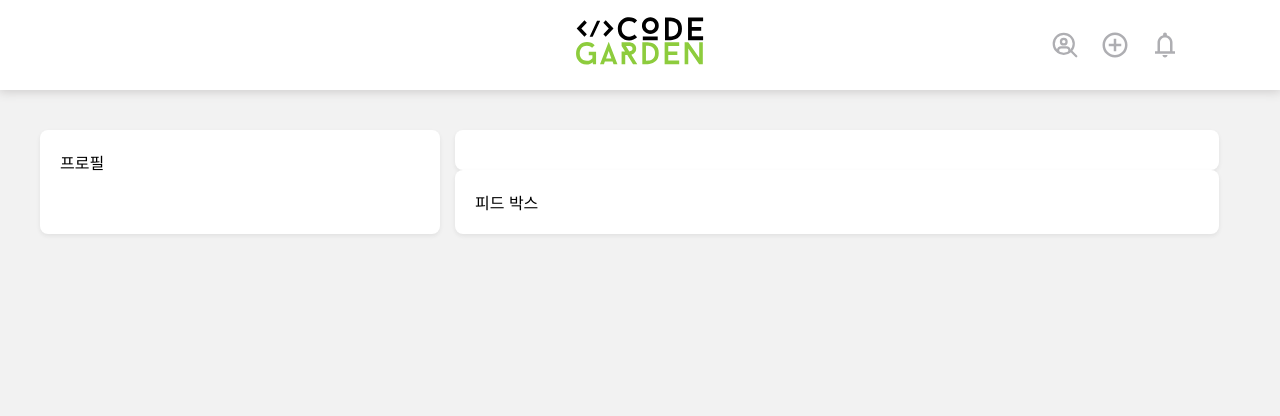
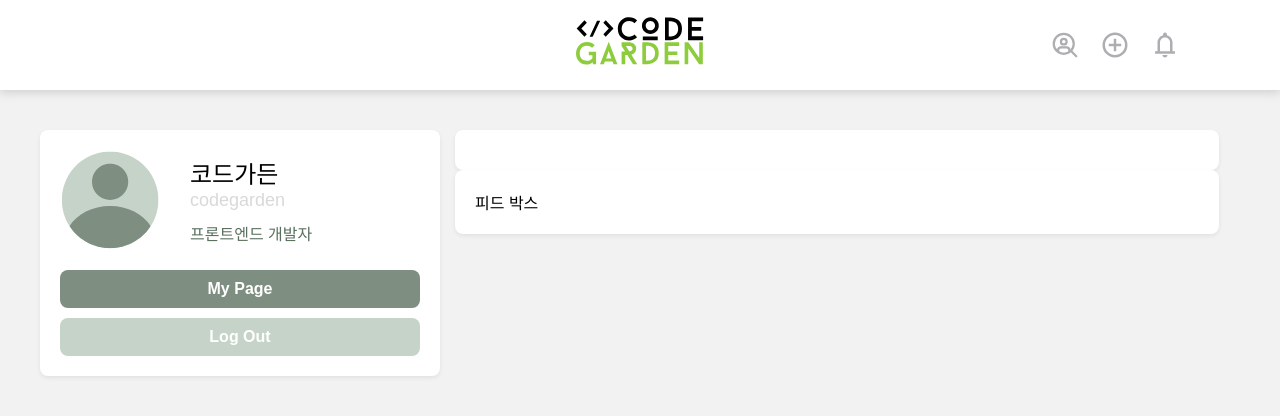
Before and after one commit to dldpdnjs21/MiniProject_codegarden, a React (Create React App) app: page /main in a window 1280 px wide. Shown: the top 416 px of the page. Built offline with nearby package versions, Linux system fonts and the light colour scheme.

Commit message:
feat: 프로필 영역 레이아웃 구현

```diff
--- a/src/components/ProfileBox.jsx
+++ b/src/components/ProfileBox.jsx
@@ -1,6 +1,46 @@
+import { useNavigate } from "react-router-dom";
 import style from "./css/ProfileBox.module.css";
+import profileImg from "./img/default_profile.svg";
 const ProfileBox = () => {
-  return <div className={style.profileContainer}>프로필</div>;
+  const navigate = useNavigate();
+  const handleClickMypage = () => {
+    navigate("/mypage");
+  };
+
+  const handleClickLogout = () => {
+    console.log("logout 버튼 클릭");
+  };
+
+  return (
+    <div className={style.profileContainer}>
+      <div className={style.contents}>
+        <div className={style.profileWrap}>
+          <img src={profileImg} className={style.profileImg} />
+          <div>
+            <div className={style.nickname}>코드가든</div>
+            <div className={style.id}>codegarden</div>
+            <div className={style.field}>프론트엔드 개발자</div>
+          </div>
+        </div>
+        <div>
+          <button
+            className={`${style.mypage} ${style.btn}`}
+            onClick={handleClickMypage}
+          >
+            My Page
+          </button>
+        </div>
+        <div>
+          <button
+            className={`${style.logout} ${style.btn}`}
+            onClick={handleClickLogout}
+          >
+            Log Out
+          </button>
+        </div>
+      </div>
+    </div>
+  );
 };
 
 export default ProfileBox;
--- a/src/components/css/Header.module.css
+++ b/src/components/css/Header.module.css
@@ -19,6 +19,7 @@
 /* 로고 이미지 스타일 */
 .logoImg {
   height: 80px;
+  cursor: pointer;
 }
 
 /* 메뉴 아이콘 컨테이너 */
--- a/src/components/css/ProfileBox.module.css
+++ b/src/components/css/ProfileBox.module.css
@@ -7,3 +7,51 @@
   box-shadow: 0 2px 4px rgba(34, 34, 34, 0.08);
   padding: 20px;
 }
+
+.contents {
+  display: flex;
+  flex-direction: column;
+  row-gap: 10px;
+}
+
+.profileWrap {
+  display: flex;
+  flex-direction: row;
+  column-gap: 30px;
+  align-items: center;
+}
+
+.nickname {
+  font-size: 24px;
+}
+
+.id {
+  font-size: 18px;
+  color: #d9d9d9;
+}
+
+.field {
+  color: #59705e;
+  margin-top: 10px;
+}
+
+.btn {
+  border: 0;
+  border-radius: 8px;
+  padding: 10px 30px;
+  width: 100%;
+  font-weight: bold;
+  font-size: 16px;
+  cursor: pointer;
+}
+
+.mypage {
+  background-color: #7e8e81;
+  color: white;
+  margin-top: 10px;
+}
+
+.logout {
+  background-color: #c6d3c9;
+  color: white;
+}
```
Also changed, not shown: src/components/img/default_profile.svg (added).
